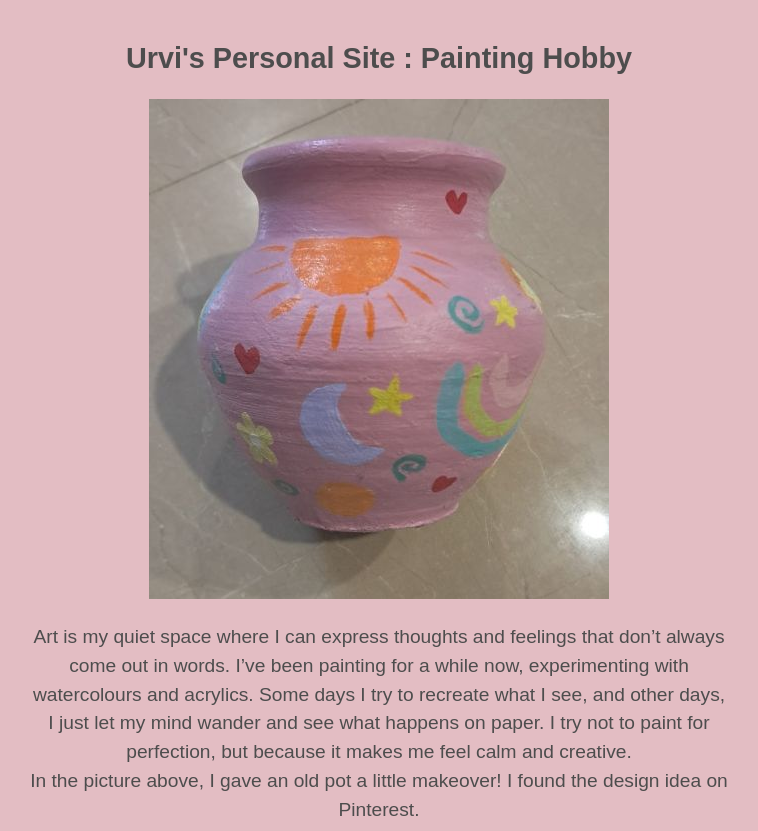
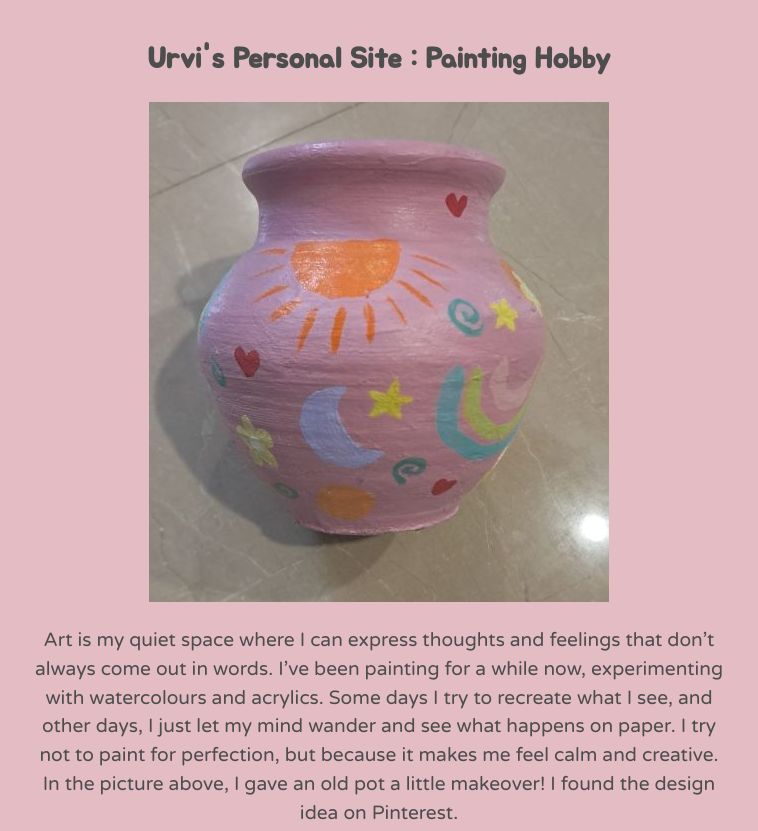
Before and after one commit to UrviGarg11/urviportfolio, a plain HTML site: page interests/art.html in a window 1280 px wide. Shown: the top 831 px of the page, without its empty margins (261-1019 px from the left). Drawn offline with Linux system fonts and the light colour scheme.

Commit message:
changed font

```diff
--- a/interests/art.html
+++ b/interests/art.html
@@ -4,6 +4,9 @@
     <meta charset="UTF-8">
     <meta name="viewport" content="width=device-width, initial-scale=1.0">
     <title>Personal Site : Painting Hobby</title>
+    <link rel="preconnect" href="https://fonts.googleapis.com">
+<link rel="preconnect" href="https://fonts.gstatic.com" crossorigin>
+<link href="https://fonts.googleapis.com/css2?family=Jua&family=Varela+Round&display=swap" rel="stylesheet">
     <link href="../styles.css" rel="stylesheet">
     <style>
         body {
--- a/styles.css
+++ b/styles.css
@@ -8,11 +8,15 @@ body {
     text-align: center;
     color: rgb(77, 77, 77);
     font-size: 1.2em;
-    font-family: Arial, Helvetica, sans-serif;
+    font-family: "Varela Round", sans-serif;
 }
 
 p {
     line-height: 1.5em;
+}
+
+h1 {
+  font-family: "Jua", sans-serif;
 }
 
 
```
Also changed, not shown: index.html (+3 -0 lines), interests/book.html (+3 -0 lines), interests/camera.html (+3 -0 lines), interests/index.html (+3 -0 lines), live.html (+3 -0 lines), work.html (+3 -0 lines).
